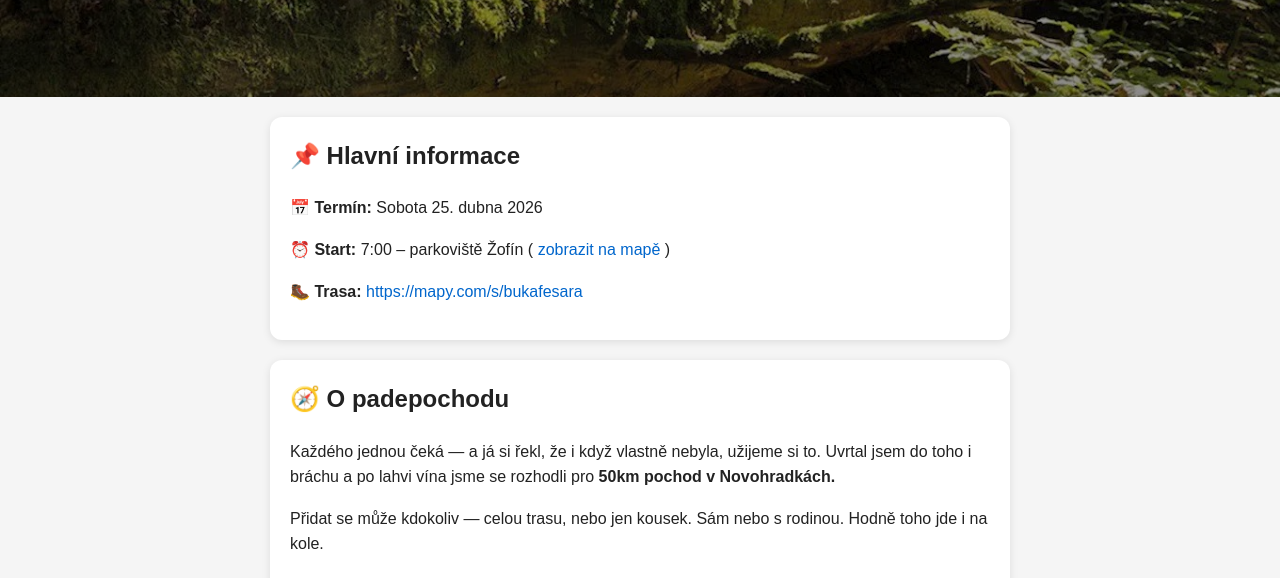
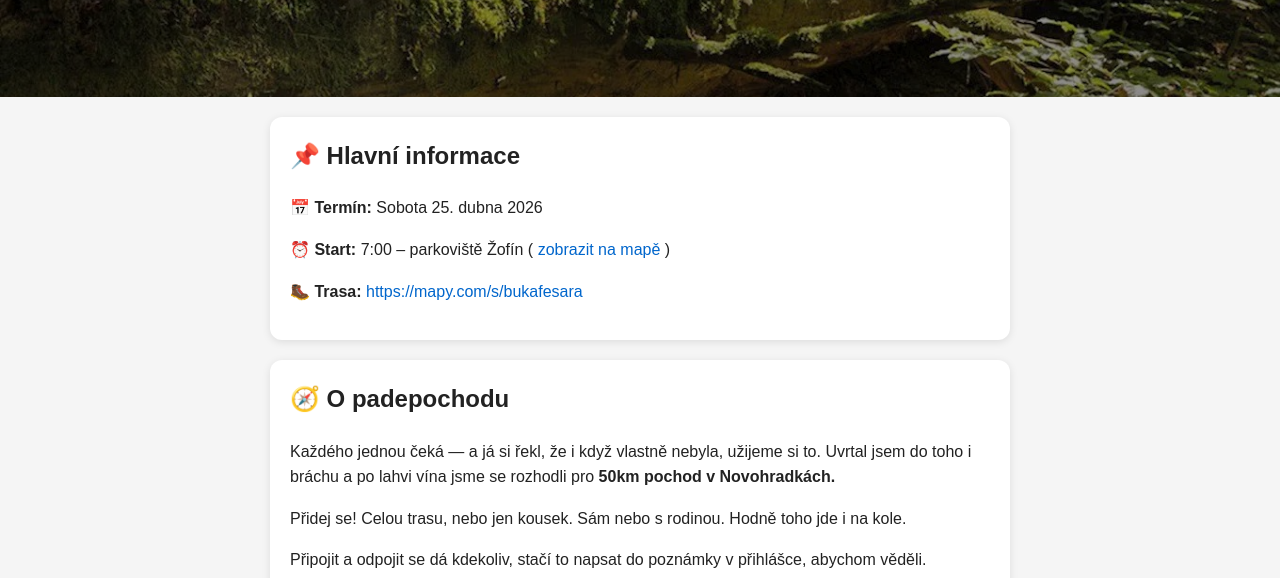
Before and after one commit to macakjosef-tech/padepochod, a plain HTML site: page index.html in a window 1280 px wide. Shown: the part 196-774 px from the top of the page. Drawn offline with Linux system fonts and the light colour scheme.

Commit message:
Update index.html

```diff
--- a/index.html
+++ b/index.html
@@ -66,7 +66,7 @@
     <p>Každého jednou čeká — a já si řekl, že i když vlastně nebyla, užijeme si to.
     Uvrtal jsem do toho i bráchu a po lahvi vína jsme se rozhodli pro <strong>50km pochod v Novohradkách.</strong></p>
 
-    <p>Přidat se může kdokoliv — celou trasu, nebo jen kousek. Sám nebo s rodinou. Hodně toho jde i na kole.</p>
+    <p>Přidej se! Celou trasu, nebo jen kousek. Sám nebo s rodinou. Hodně toho jde i na kole.</p>
 
     <p>Připojit a odpojit se dá kdekoliv, stačí to napsat do poznámky v přihlášce, abychom věděli.</p>
 
```
